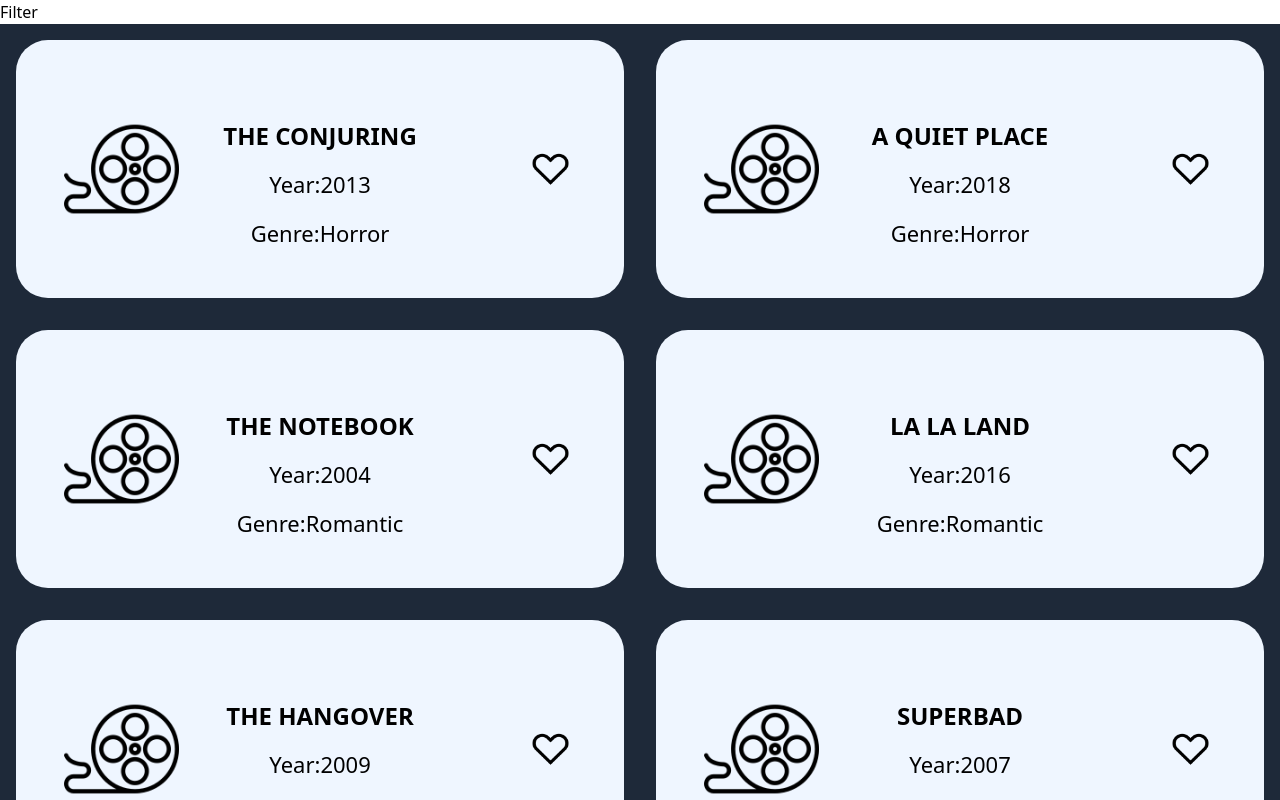
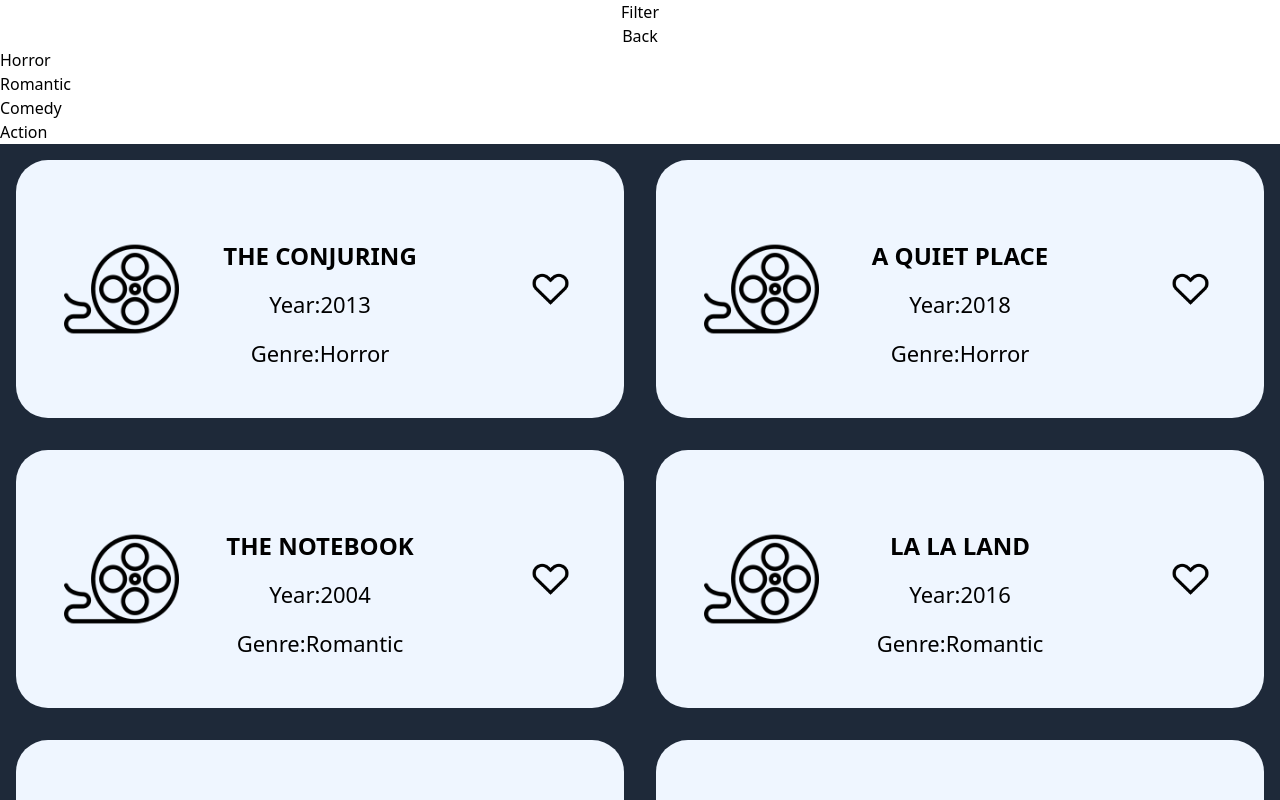
Before and after one commit to Svpriyaa2808/moviesite, a Next.js app: page /movie in a window 1280 px wide. Both pictures are taken after a click on the button "Filter". Shown: the top 800 px of the page. Built offline with nearby package versions, Linux system fonts and the light colour scheme.

Commit message:
adding filter and back button

```diff
--- a/src/app/components/Movie/FilterButton/index.tsx
+++ /dev/null
@@ -1,9 +0,0 @@
-const FilterButton = () => {
-    return(
-        <div>
-            <button>Filter</button>
-        </div>
-    )
-}
-
-export default FilterButton
--- /dev/null
+++ b/src/app/components/Movie/GenreOptions/index.tsx
@@ -0,0 +1,11 @@
+
+
+const GenreOptions = () => {
+    return(
+        <div>
+
+        </div>
+    )
+}
+
+export default GenreOptions
--- a/src/app/movie/page.tsx
+++ b/src/app/movie/page.tsx
@@ -1,16 +1,40 @@
+'use client'
+import { useEffect, useState } from "react"
 import MovieDescription from "../components/Movie/MovieDescription"
-import { moviedata } from "../data/movieData"
-import Footer from "../components/Footer"
-import FilterButton from "../components/Movie/FilterButton"
+import { FilterByGenre, filteredGenres, moviedata } from "../data/movieData"
+import { movieDataType } from "../utils/types"
 
 const Movie = () => {
+    const[filterSelected,setFilterSelected] = useState<null|string[]>(null)
+    const [genreMovieList,setGenreMovieList] = useState<null| movieDataType[]>(null)
+
+    const handleFilter = ():void => {
+        filterSelected === null ? setFilterSelected(filteredGenres) : setFilterSelected(null)
+    }
+
+    const chosenGenre = (item:string) => {
+        setGenreMovieList(FilterByGenre(item))
+        setFilterSelected(null)
+    }
+
+    const handleClear = () => {
+        setFilterSelected(null)
+        setGenreMovieList(null)
+    }
 
     return (
         <>
-        <FilterButton />
-        <div className="flex flex-col lg:flex-row flex-wrap bg-gray-800">
-           {moviedata.map((item,index) => <MovieDescription key={index} {...item} />)}
-        </div>
+        <button onClick={handleFilter}>Filter</button>
+        <button onClick={handleClear}>Back</button>
+         {filterSelected && filteredGenres.map((item,index) => <div key={index} onClick={() => chosenGenre(item)}>{item}</div>)}
+
+ <div className="flex flex-col lg:flex-row flex-wrap bg-gray-800">
+         {genreMovieList && genreMovieList.map((item:movieDataType,index:number) => <MovieDescription key={index} {...item} />)}
+
+       {!genreMovieList &&
+           moviedata.map((item:movieDataType,index:number) => <MovieDescription key={index} {...item} />)
+         }
+         </div>
         </>
     )
 }
```
